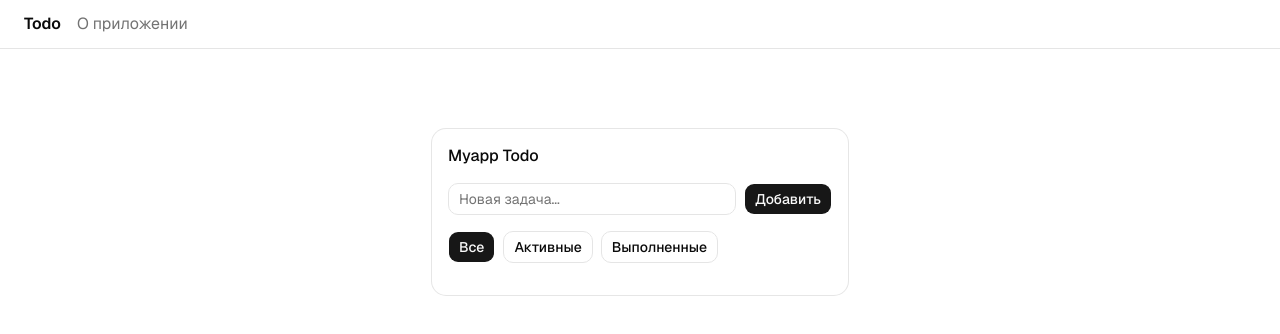
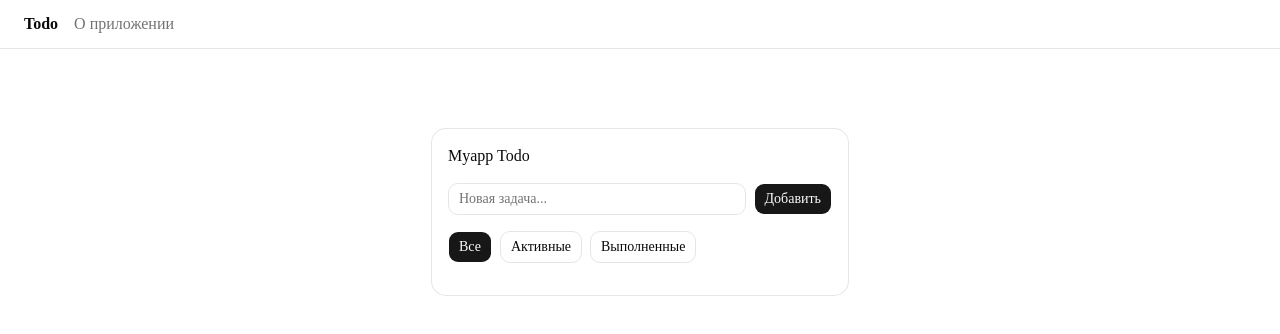
Before and after one commit to rarebridal/my-todo, a Next.js app: page / in a window 1280 px wide. Shown: the top 334 px of the page. Built offline with nearby package versions, Linux system fonts and the light colour scheme.

Commit message:
Рабочая версия с меню, about и редактированием списков

```diff
--- a/app/layout.tsx
+++ b/app/layout.tsx
@@ -1,9 +1,17 @@
 import type { Metadata } from "next"
-import { Geist } from "next/font/google"
+import { Geist, Geist_Mono } from "next/font/google"
 import Link from "next/link"
 import "./globals.css"
 
-const geist = Geist({ subsets: ["latin"] })
+const geistSans = Geist({
+  variable: "--font-geist-sans",
+  subsets: ["latin"],
+})
+
+const geistMono = Geist_Mono({
+  variable: "--font-geist-mono",
+  subsets: ["latin"],
+})
 
 export const metadata: Metadata = {
   title: "Myapp Todo",
@@ -12,8 +20,8 @@
 
 export default function RootLayout({ children }: { children: React.ReactNode }) {
   return (
-    <html lang="en">
-      <body className={geist.className}>
+    <html lang="en" className={`${geistSans.variable} ${geistMono.variable}`}>
+      <body>
         <nav className="border-b px-6 py-3 flex gap-4">
           <Link href="/" className="font-semibold">Todo</Link>
           <Link href="/about" className="text-muted-foreground hover:text-foreground">О приложении</Link>
--- a/hooks/useTodos.ts
+++ b/hooks/useTodos.ts
@@ -3,15 +3,18 @@
 
 export function useTodos() {
   const [todos, setTodos] = useState<Todo[]>([])
+  const [loaded, setLoaded] = useState(false)
 
   useEffect(() => {
     const saved = localStorage.getItem("todos")
     if (saved) setTodos(JSON.parse(saved))
+    setLoaded(true)
   }, [])
 
   useEffect(() => {
+    if (!loaded) return // не сохраняем пока не прочитали
     localStorage.setItem("todos", JSON.stringify(todos))
-  }, [todos])
+  }, [todos, loaded])
 
   function addTodo(text: string) {
     setTodos(prev => [...prev, { id: Date.now(), text, done: false }])
```
